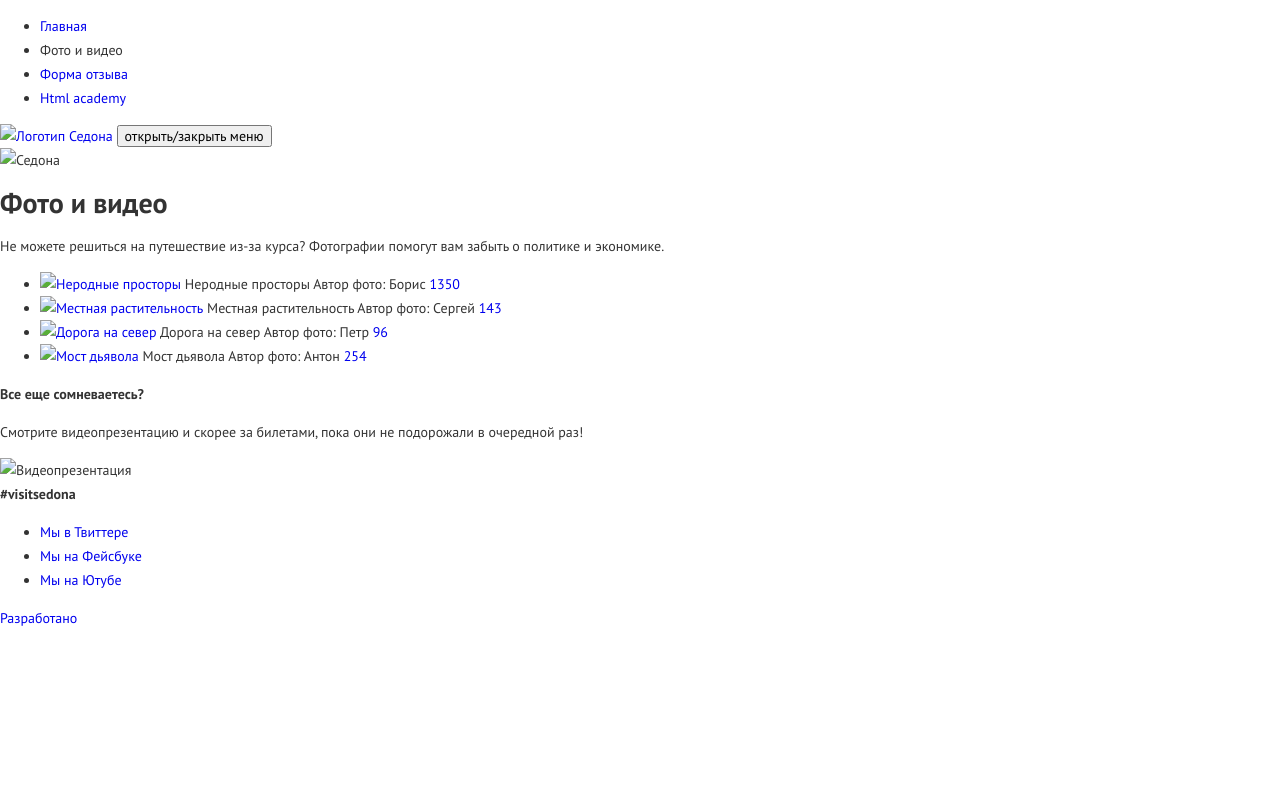
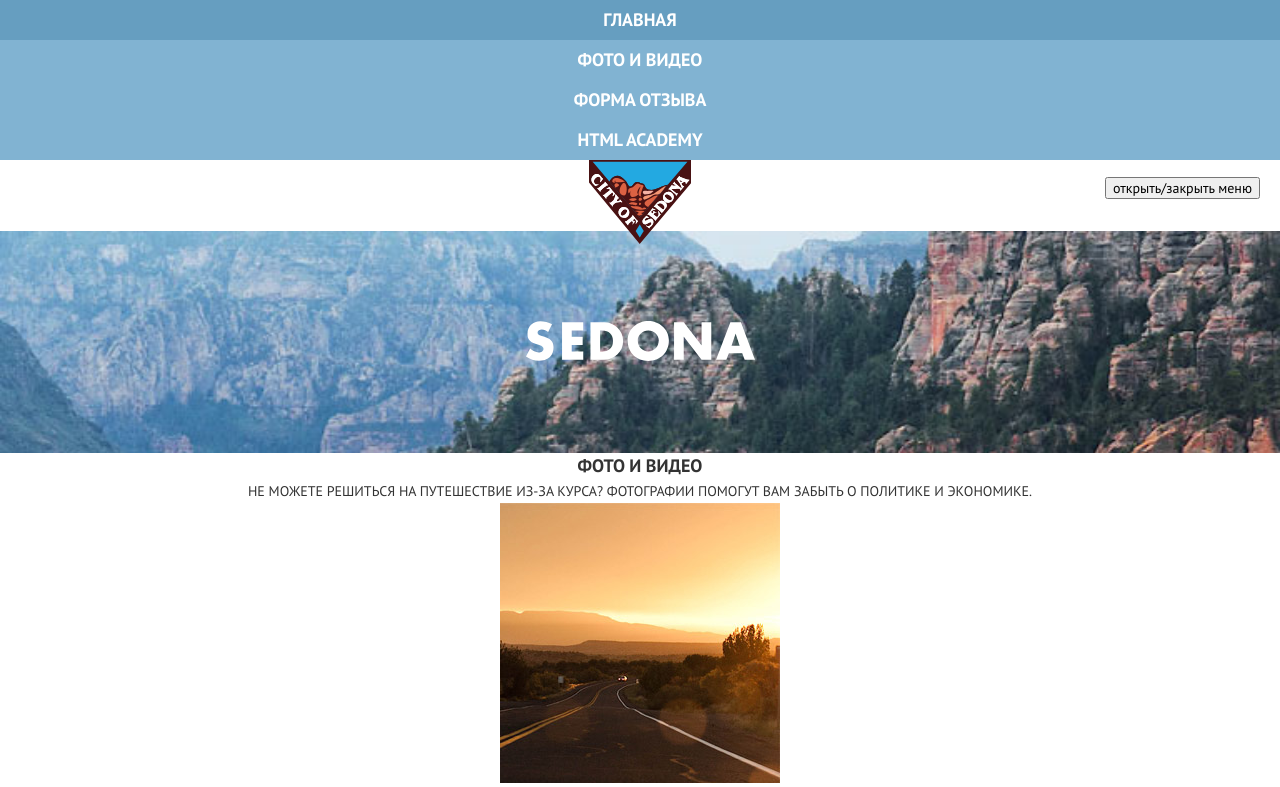
Before and after one commit to 4ubaka447/146834-sedona-16, a website: page source/photo.html in a window 1280 px wide. Shown: the top 787 px of the page. Drawn offline with nearby package versions, Linux system fonts and the light colour scheme; files that its build step writes are made by us from their sources; files whose address does not match are found by name.

Commit message:
Базово стилизует обязательные блоки

```diff
--- /dev/null
+++ b/source/less/blocks/addition-list.less
@@ -0,0 +1,20 @@
+.addition-list {
+  list-style: none;
+  margin: 0;
+  padding: 0 20px;
+}
+
+.addition-list__item {
+  text-align: left;
+}
+
+.addition-list__title {
+  font-size: 18px;
+  line-height: 26px;
+  font-weight: bold;
+  margin: 0;
+}
+
+.addition-list__text {
+  margin: 0;
+}
--- a/source/less/blocks/advantage.less
+++ b/source/less/blocks/advantage.less
@@ -0,0 +1,32 @@
+.advantage {
+  background-color: @bg-blue;
+  color: @font-white;
+
+  &::after {
+    display: block;
+    margin: 0 auto;
+    content: "";
+    background-image: url("/img/main-city-mobile@1x.jpg");
+    background-size: cover;
+    width: 100%;
+    height: 260px;
+  }
+}
+
+.advantage--img {
+  &::after {
+    background-image: url("/img/main-bridge-mobile@1x.jpg");
+  }
+}
+
+.advantage__title {
+  margin: 0 20px;
+}
+
+.advantage__number {
+  line-height: 21px;
+}
+
+.advantage__text {
+  margin: 0 20px;
+}
--- a/source/less/blocks/header-img.less
+++ b/source/less/blocks/header-img.less
@@ -0,0 +1,10 @@
+.header-img {
+  text-align: center;
+  padding-top: 90px;
+  padding-bottom: 85px;
+  background-color: @bg-blue-under;
+  background-position: center;
+  background-image: url("/img/bg-back-mobile@1x.jpg");
+  background-repeat: no-repeat;
+  background-size: cover;
+}
--- a/source/less/blocks/main-content.less
+++ b/source/less/blocks/main-content.less
@@ -0,0 +1,13 @@
+.main-content {
+  text-align: center;
+}
+
+.main-content__title {
+  margin: 0 20px;
+  font-size: 18px;
+  line-height: 26px;
+}
+
+.main-content__intro {
+  margin: 0 20px;
+}
--- a/source/less/blocks/main-footer.less
+++ b/source/less/blocks/main-footer.less
@@ -0,0 +1,12 @@
+.main-footer {
+  text-align: center;
+}
+
+.main-footer__hashtag {
+  font-size: 21px;
+  line-break: 26px;
+}
+
+.main-footer__copyright {
+  color: inherit;
+}
--- a/source/less/blocks/menu-list.less
+++ b/source/less/blocks/menu-list.less
@@ -0,0 +1,28 @@
+.menu-list {
+  list-style: none;
+
+  margin: 0;
+  padding: 0;
+}
+
+.menu-list__link {
+  display: block;
+  box-sizing: border-box;
+
+  color: @font-white;
+  font-size: 18px;
+  font-weight: bold;
+  line-height: 40px;
+  text-align: center;
+
+  background-color: @bg-blue;
+
+  &:hover {
+    background-color: @bg-blue-hover;
+  }
+
+  &:active {
+    background-color: @bg-blue-active;
+    color: rgba(255, 255, 255, 0.3);
+  }
+}
--- a/source/less/blocks/minor-list.less
+++ b/source/less/blocks/minor-list.less
@@ -0,0 +1,14 @@
+.minor-list {
+  list-style: none;
+  margin: 0;
+  padding: 0 20px;
+  background-color: @bg-gray;
+}
+
+.minor-list__title {
+  margin: 0;
+}
+
+.minor-list__text {
+  margin: 0;
+}
--- a/source/less/blocks/overt-navigation.less
+++ b/source/less/blocks/overt-navigation.less
@@ -0,0 +1,15 @@
+.overt-navigation {
+  position: relative;
+  text-align: center;
+}
+
+.overt-navigation__logo {
+  display: block;
+  margin-bottom: -20px;
+}
+
+.overt-navigation__menu-toggle {
+  position: absolute;
+  top: 17px;
+  right: 20px;
+}
--- /dev/null
+++ b/source/less/blocks/photo.less
@@ -0,0 +1,22 @@
+.photo__wrapper {
+  box-sizing: border-box;
+  display: flex;
+  flex-direction: column;
+  align-items: flex-start;
+
+  width: 320px;
+  margin: 0 auto;
+  padding: 0 20px;
+}
+
+.photo__caption {
+  font-weight: bold;
+}
+
+.photo__autor {
+  text-transform: none;
+}
+
+.photo__like {
+  color: inherit;
+}
--- a/source/less/blocks/photos.less
+++ b/source/less/blocks/photos.less
@@ -0,0 +1,5 @@
+.photos__list {
+  list-style: none;
+  margin: 0;
+  padding: 0;
+}
--- a/source/less/blocks/social.less
+++ b/source/less/blocks/social.less
@@ -0,0 +1,11 @@
+.social__list {
+  list-style: none;
+  margin: 0;
+  padding: 0;
+  display: flex;
+  justify-content: center;
+}
+
+.social__link {
+  color: @font-black;
+}
--- a/source/less/scaffolding.less
+++ b/source/less/scaffolding.less
@@ -14,13 +14,14 @@
 
 body {
   min-width: @mobile-width;
-  margin: 0;
+  margin: 0 auto;
   padding: 0;
   font-family: "PT Sans", "Arial", sans-serif;
   font-size: 14px;
   line-height: 24px;
   color: @font-black;
   font-style: normal;
+  text-transform: uppercase;
   background-color: #ffffff;
 }
 
--- a/source/less/style.less
+++ b/source/less/style.less
@@ -1,2 +1,13 @@
 @import "variables.less";
 @import "scaffolding.less";
+@import "blocks/addition-list.less";
+@import "blocks/advantage.less";
+@import "blocks/header-img.less";
+@import "blocks/main-content.less";
+@import "blocks/main-footer.less";
+@import "blocks/menu-list";
+@import "blocks/minor-list.less";
+@import "blocks/overt-navigation.less";
+@import "blocks/photo.less";
+@import "blocks/photos.less";
+@import "blocks/social.less";
--- a/source/less/variables.less
+++ b/source/less/variables.less
@@ -1,4 +1,9 @@
 @bg-blue: #81b3d2;
+@bg-blue-under: #e4f1f9;
+@bg-blue-hover: #669ec0;
+@bg-blue-active: #5496bd;
+@bg-gray: #eeeeee;
+
 @font-black: #333333;
 @font-white: #ffffff;
 
--- a/source/photo.html
+++ b/source/photo.html
@@ -31,7 +31,7 @@
         <!-- Лого и кнопка бургера -->
         <div class="overt-navigation">
           <a class="overt-navigation__logo" href="index.html">
-            <img src="img/logo-mobile.svg" alt="Логотип Седона" width="102"
+            <img src="img/logo-sedona-mobile.svg" alt="Логотип Седона" width="102"
               height="83">
           </a>
           <button class="overt-navigation__menu-toggle" type="button"
@@ -40,7 +40,7 @@
       </nav>
       <!-- Большая картинка под меню -->
       <div class="header-img">
-        <img src="img/logo-preview-inside-page.png" alt="Седона" width="229"
+        <img src="img/text-sedona.svg" alt="Седона" width="229"
           height="39">
       </div>
     </header>
@@ -55,7 +55,7 @@
           <li class="photos__item photo">
             <article class="photo__wrapper">
               <a href="#" class="photo__link">
-                <img class="photo__image" src="img/photo-1-mobile.jpg" alt="Неродные просторы" width="280"
+                <img class="photo__image" src="img/photo-sunset-mobile@1x.jpg" alt="Неродные просторы" width="280"
                   height="280">
               </a>
               <span class="photo__caption">Неродные просторы</span>
@@ -66,7 +66,7 @@
           <li class="photos__item photo">
             <article class="photo__wrapper">
               <a href="#" class="photo__link">
-                <img class="photo__image" src="img/photo-2-mobile.jpg" alt="Местная растительность" width="280"
+                <img class="photo__image" src="img/photo-cactus-mobile@1x.jpg" alt="Местная растительность" width="280"
                   height="280">
               </a>
               <span class="photo__caption">Местная растительность</span>
@@ -77,7 +77,7 @@
           <li class="photos__item photo">
             <article class="photo__wrapper">
               <a href="#" class="photo__link">
-                <img class="photo__image" src="img/photo-3-mobile.jpg" alt="Дорога на север" width="280"
+                <img class="photo__image" src="img/photo-roads-mobile@1x.jpg" alt="Дорога на север" width="280"
                   height="280">
               </a>
               <span class="photo__caption">Дорога на север</span>
@@ -88,7 +88,7 @@
           <li class="photos__item photo">
             <article class="photo__wrapper">
               <a href="#" class="photo__link">
-                <img class="photo__image" src="img/photo-4-mobile.jpg" alt="Мост дьявола" width="280" height="280">
+                <img class="photo__image" src="img/photo-bridge-mobile@1x.jpg" alt="Мост дьявола" width="280" height="280">
               </a>
               <span class="photo__caption">Мост дьявола</span>
               <span class="photo__autor">Автор фото: Антон</span>
```
Also changed, not shown: source/form.html (+2 -2 lines).
